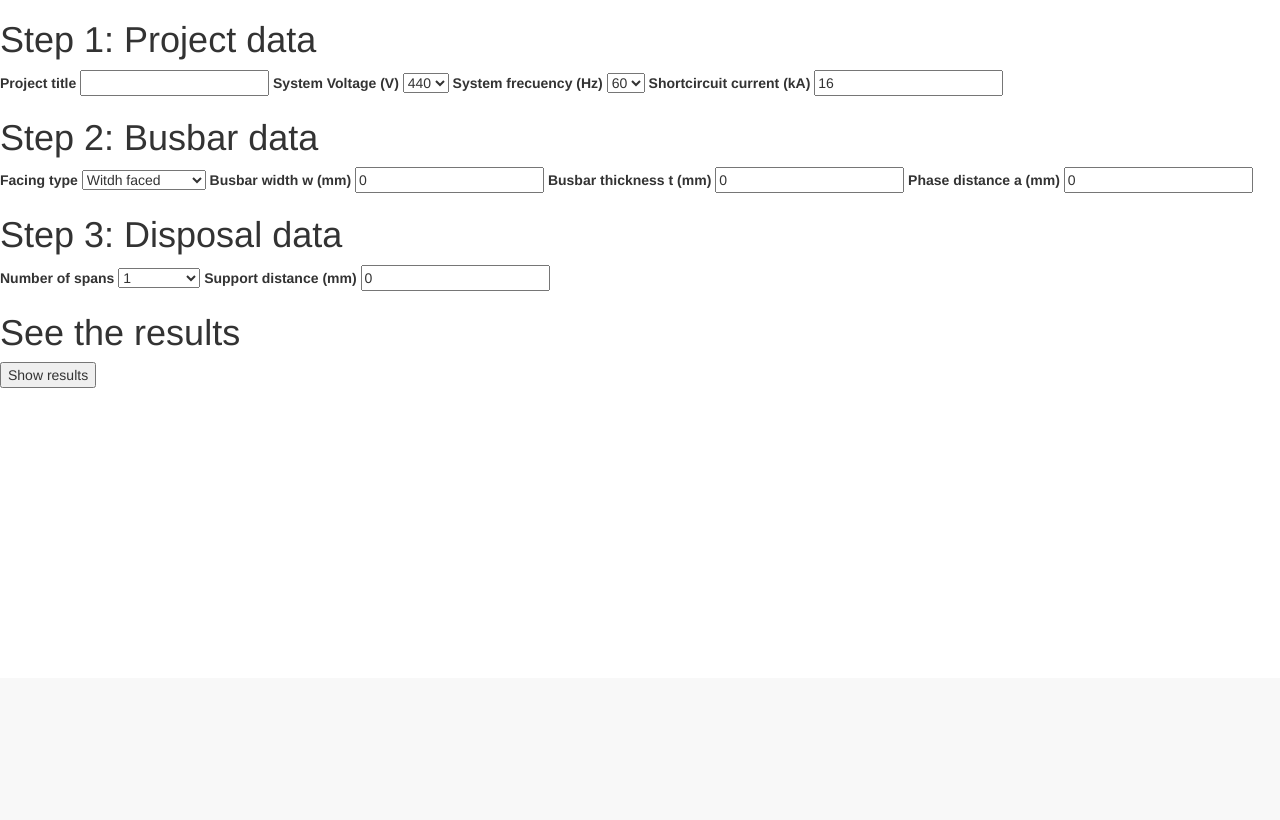
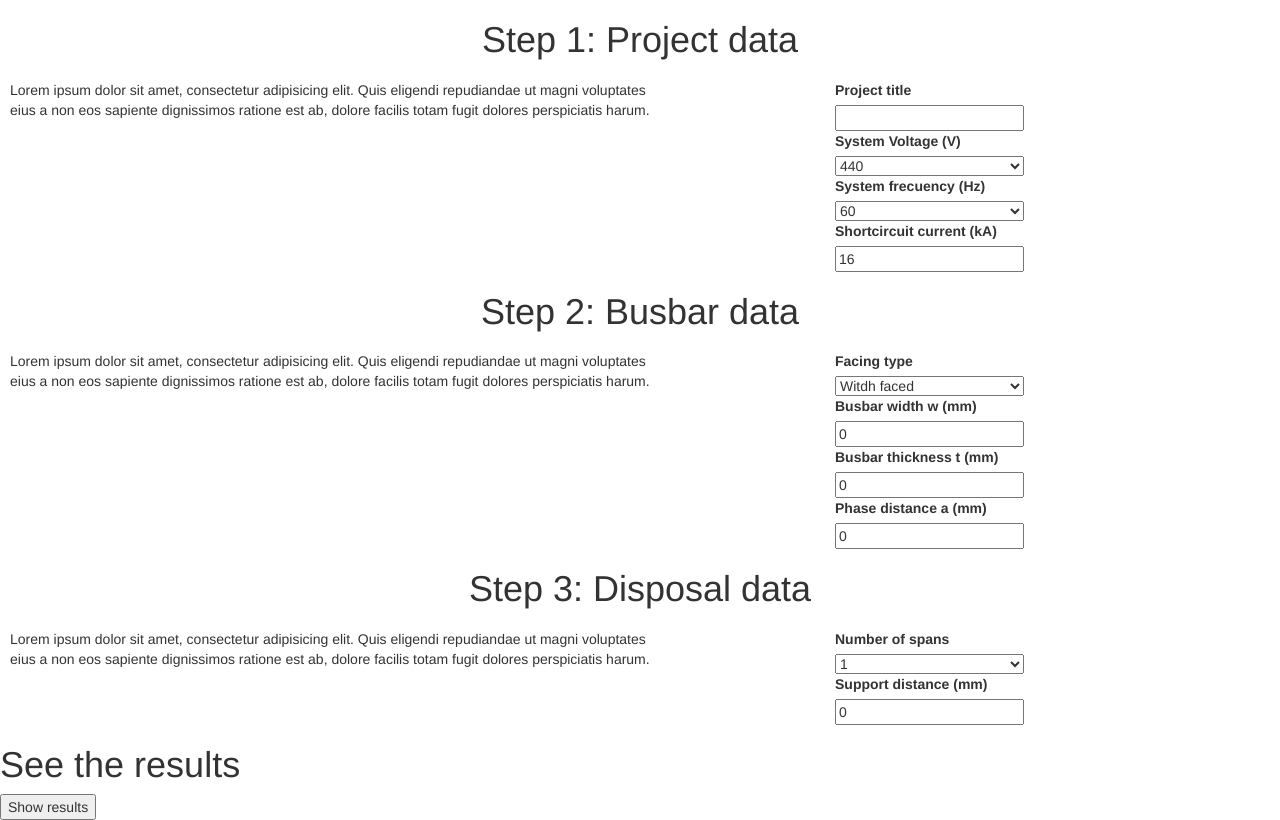
Before and after one commit to jhonat23/IEC-60895-busbar-shortcircuit-calculation, a Flask app: page /calc in a window 1280 px wide. Shown: the part 122-942 px from the top of the page. Before the commit the page ends 510 px from the top, so only its background shows below. Run offline with Flask 2, Linux system fonts and the light colour scheme; some libraries are stand-ins or nearby versions.

Commit message:
fixing some frontend issues, adding a main css file

```diff
--- /dev/null
+++ b/app/static/css/main.css
@@ -0,0 +1,22 @@
+.titles {
+    text-align: center;
+}
+
+.step {
+    /* Arriba | Derecha | Abajo | Izquierda */
+    margin: 20px 0 0 0;
+    display: flex;
+    flex-direction: row;
+    justify-content: space-between;
+    align-items: baseline;
+}
+
+.infoStep {
+    margin: 0 5% 10px 10px;
+}
+
+.dataStep {
+    display: flex;
+    flex-direction: column;
+    margin: 0 20% 0 100px;
+}
--- a/app/templates/base.html
+++ b/app/templates/base.html
@@ -4,6 +4,7 @@
     {{ super() }}
     <title>IEC60895 busbar calculation tool | </title>
     <link rel="stylesheet" href="https://maxcdn.bootstrapcdn.com/bootstrap/3.4.1/css/bootstrap.min.css">
+    <link rel="stylesheet" href="{{ url_for('static', filename='css/main.css') }}">
 {% endblock head %}
 
 {% block body %}
--- a/app/templates/calc.html
+++ b/app/templates/calc.html
@@ -10,9 +10,14 @@
 
     <form action="{{ url_for('results') }}" method="POST">
 
-        <div>
-            <h1>Step 1: Project data</h1>
+        <h1 class="titles">Step 1: Project data</h1>
+        <div class="step">
 
+            <div class="infoStep">
+                <p>Lorem ipsum dolor sit amet, consectetur adipisicing elit. Quis eligendi repudiandae ut magni voluptates eius a non eos sapiente dignissimos ratione est ab, dolore facilis totam fugit dolores perspiciatis harum.</p>
+            </div>
+
+            <div class="dataStep">
                 {{calc_form.project_title.label()}}
                 {{calc_form.project_title()}}
 
@@ -25,9 +30,17 @@
                 {{calc_form.shortcircuit_current.label()}}
                 {{calc_form.shortcircuit_current()}}
             </div>
-        <div>
-            <h1>Step 2: Busbar data</h1>
 
+        </div>
+
+        <h1 class="titles">Step 2: Busbar data</h1>
+        <div class="step">
+
+            <div class="infoStep">
+                <p>Lorem ipsum dolor sit amet, consectetur adipisicing elit. Quis eligendi repudiandae ut magni voluptates eius a non eos sapiente dignissimos ratione est ab, dolore facilis totam fugit dolores perspiciatis harum.</p>
+            </div>
+
+            <div class="dataStep">
                 {{calc_form.facing_type.label()}}
                 {{calc_form.facing_type()}}
 
@@ -40,15 +53,25 @@
                 {{calc_form.phase_distance.label()}}
                 {{calc_form.phase_distance()}}
             </div>
-        <div>
-            <h1>Step 3: Disposal data</h1>
 
+        </div>
+
+        <h1 class="titles">Step 3: Disposal data</h1>
+        <div class="step">
+
+            <div class="infoStep">
+                <p>Lorem ipsum dolor sit amet, consectetur adipisicing elit. Quis eligendi repudiandae ut magni voluptates eius a non eos sapiente dignissimos ratione est ab, dolore facilis totam fugit dolores perspiciatis harum.</p>
+            </div>
+
+            <div class="dataStep">
                 {{calc_form.span_number.label()}}
                 {{calc_form.span_number()}}
 
                 {{calc_form.support_distance.label()}}
                 {{calc_form.support_distance()}}
             </div>
+        </div>
+
         <div>
             <h1>See the results</h1>
         </div>
```
Lines whose indentation alone changed are shown as unchanged.
